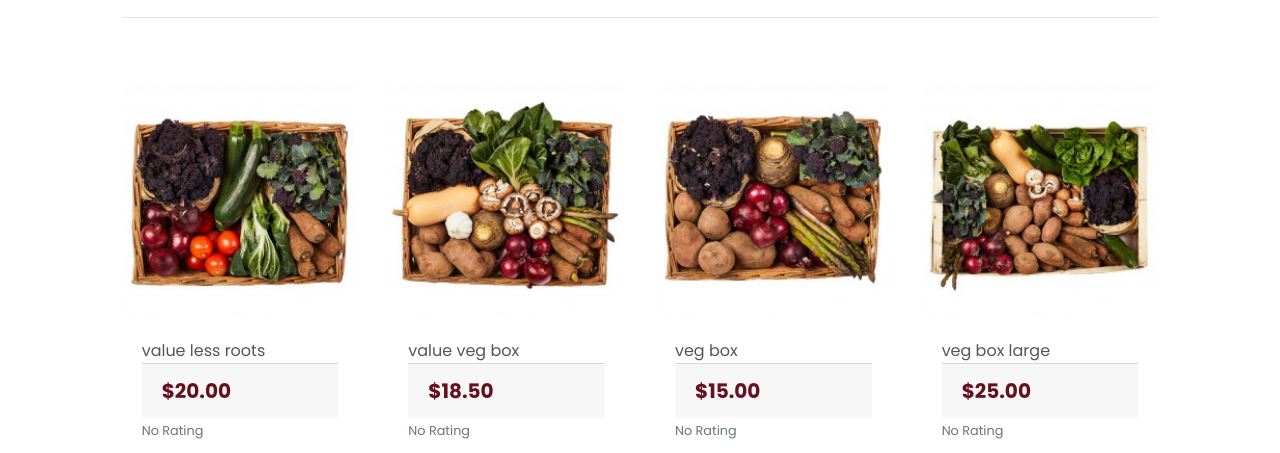
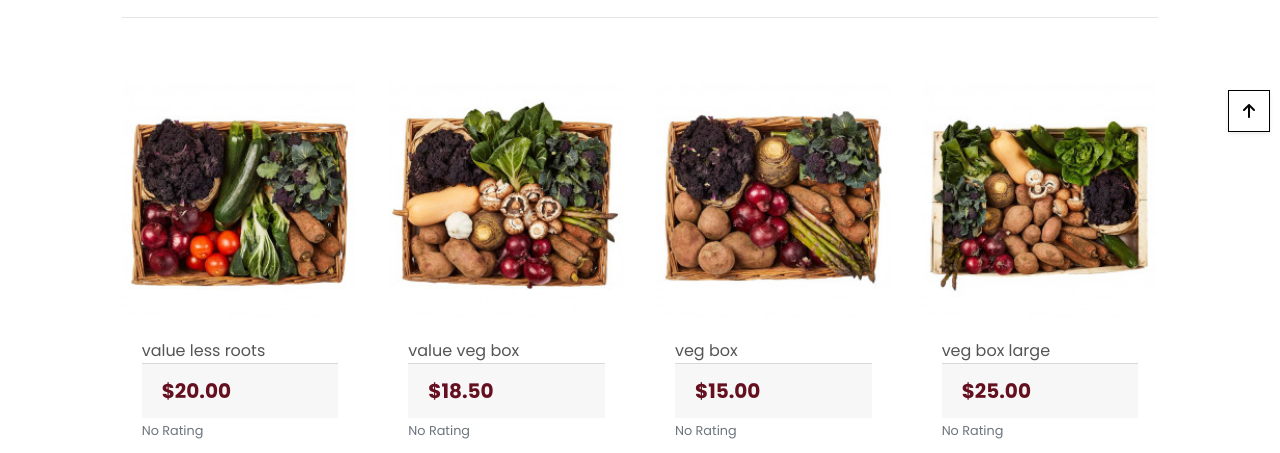
Before and after one commit to struk49/podgeandrubble, a Django app: page /products/ in a window 1280 px wide. Shown: the part 658-1111 px from the top of the page. Run offline with Django 3.2, Linux system fonts and the light colour scheme; data comes from the database, SQL or seed files in the repository; some libraries are stand-ins or nearby versions.

Commit message:
added back to top button

```diff
--- a/podgeandrubble/settings.py
+++ b/podgeandrubble/settings.py
@@ -25,7 +25,7 @@ SECRET_KEY = 'django-insecure-n&9i4rdxmq6jt#pv$3ut)&1n^$_$ev)32572_5=j4z+6a585ir
 # SECURITY WARNING: don't run with debug turned on in production!
 DEBUG = True
 
-ALLOWED_HOSTS = ['8000-struk49-podgeandrubble-ewybcvotqgb.ws-eu110.gitpod.io']
+ALLOWED_HOSTS = ['8000-struk49-podgeandrubble-q6fafd1yj8m.ws-eu110.gitpod.io']
 
 
 # Application definition
--- a/products/templates/products/products.html
+++ b/products/templates/products/products.html
@@ -76,4 +76,18 @@
             </div>
         </div>
     </div>
+    <div class="btt-button shadow-sm rounded-0 border border-black">
+        <a class="btt-link d-flex h-100">
+            <i class="fas fa-arrow-up text-black mx-auto my-auto"></i>
+        </a>
+    </div>
 {% endblock %}
+
+{% block postloadjs %}
+    {{ block.super }}
+    <script type="text/javascript">
+		$('.btt-link').click(function(e) {
+			window.scrollTo(0,0)
+		})
+	</script>
+{% endblock %}
--- a/static/css/base.css
+++ b/static/css/base.css
@@ -66,6 +66,19 @@ body {
 .bg-black{
     background-color: #141414;
 }
+
+.btt-button {
+    height: 42px;
+    width: 42px;
+    position: fixed;
+    bottom: 10px;
+    right: 10px;
+}
+
+.btt-link {
+    cursor: pointer;
+}
+
 
 
 
```
